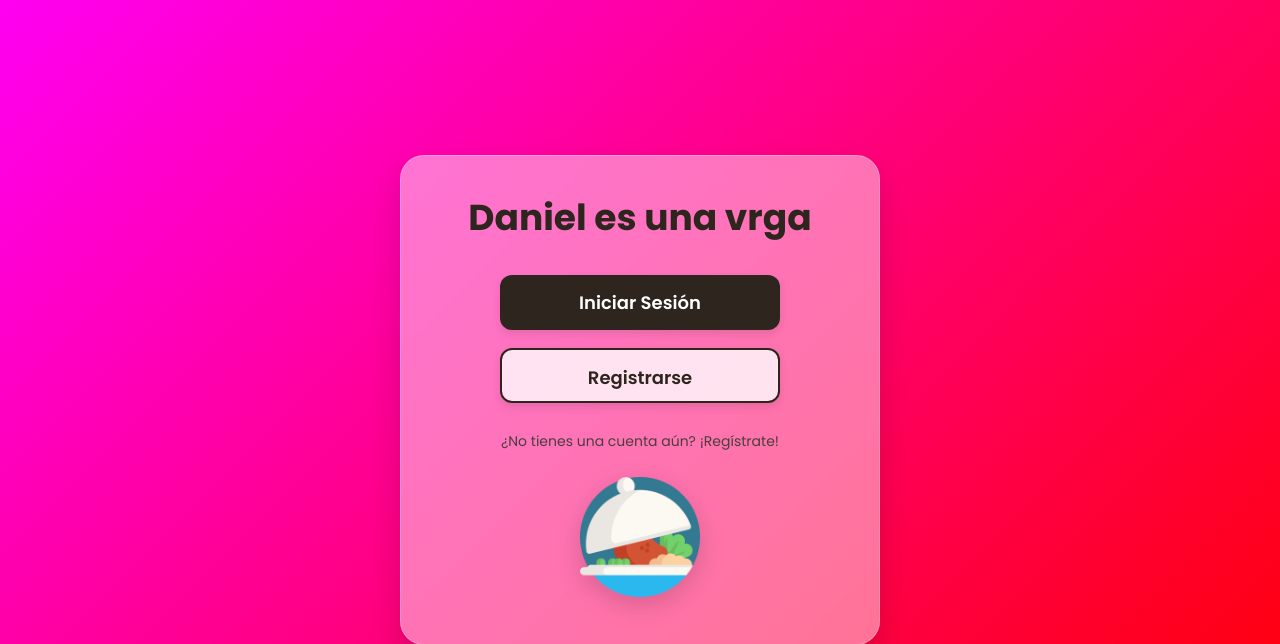
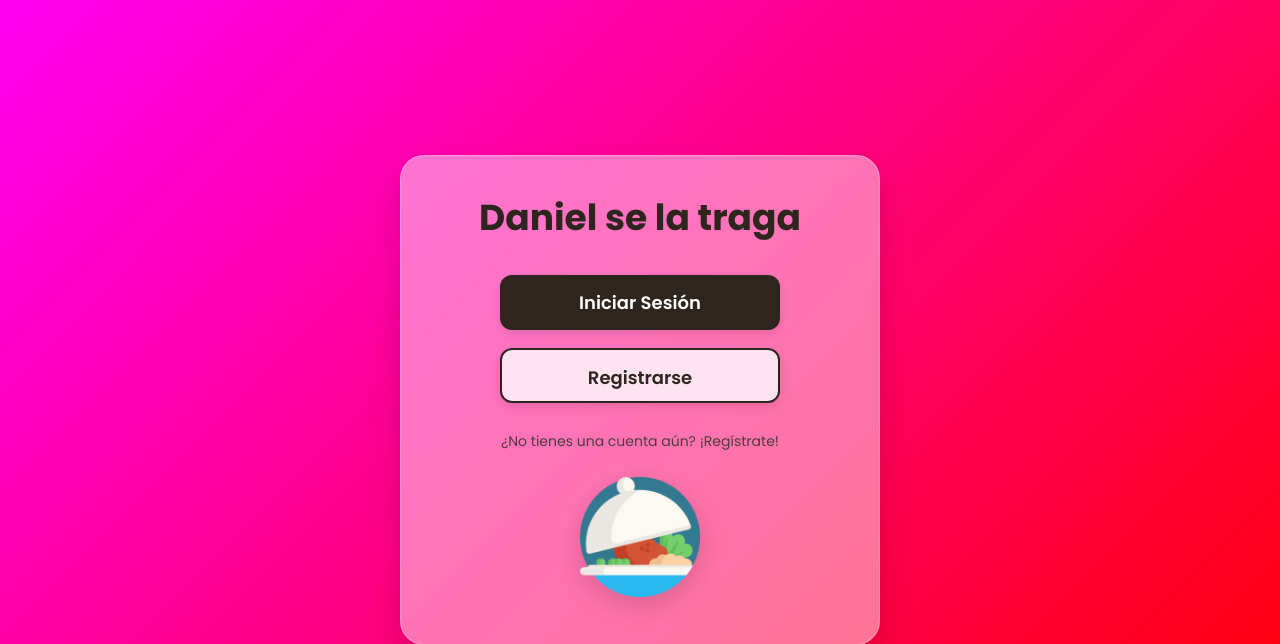
Before and after one commit to gitadd666/soft-dinner, a PHP site: page /index.php in a window 1280 px wide. Shown: the top 644 px of the page. Run offline with PHP 8.4, Linux system fonts and the light colour scheme.

```diff
--- a/soft dinner/index.php
+++ b/soft dinner/index.php
@@ -123,7 +123,7 @@ if (isset($_POST['usuario'])) {
 ?>
 
 <div class="main-container">
-    <h1>Daniel es una vrga</h1>
+    <h1>Daniel se la traga</h1>
 
     <form method="post" class="menu-form">
         <a href="InicioSesion.php" class="btn btn-login">Iniciar Sesión</a>
```
